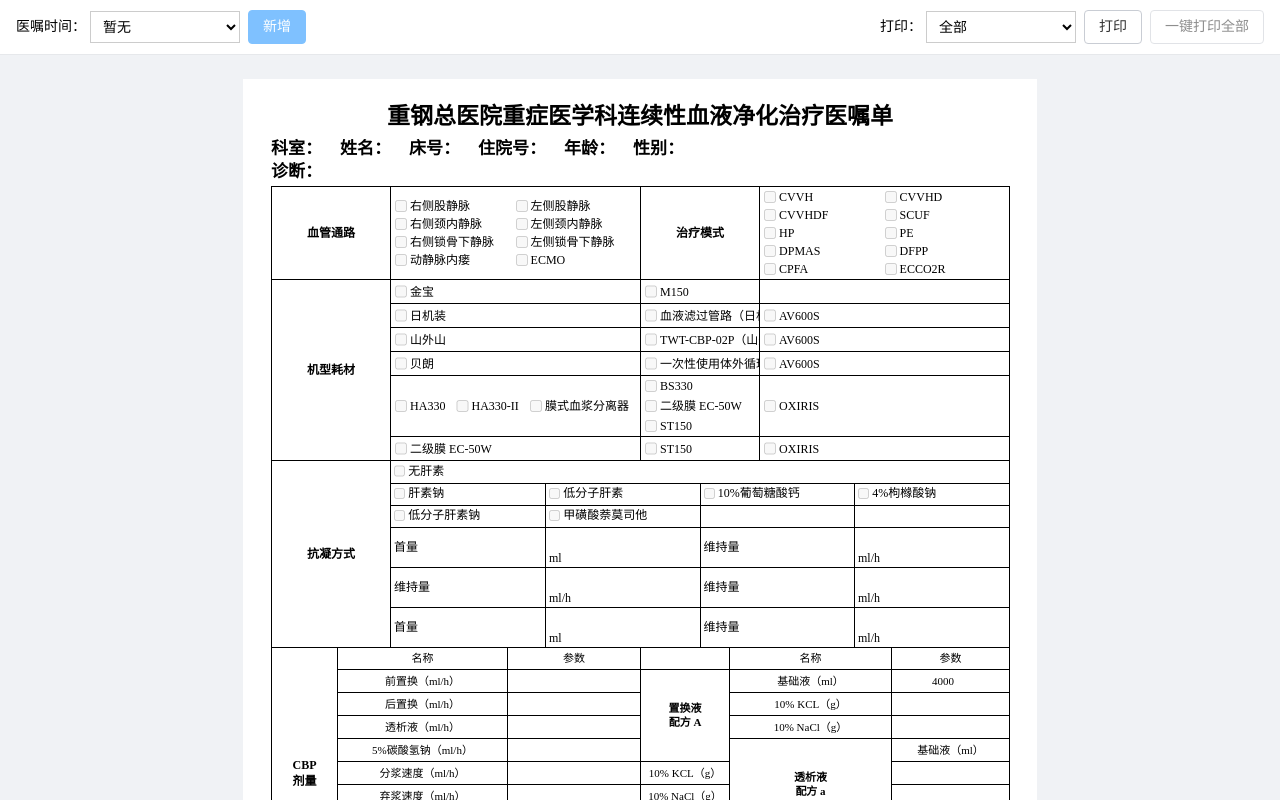
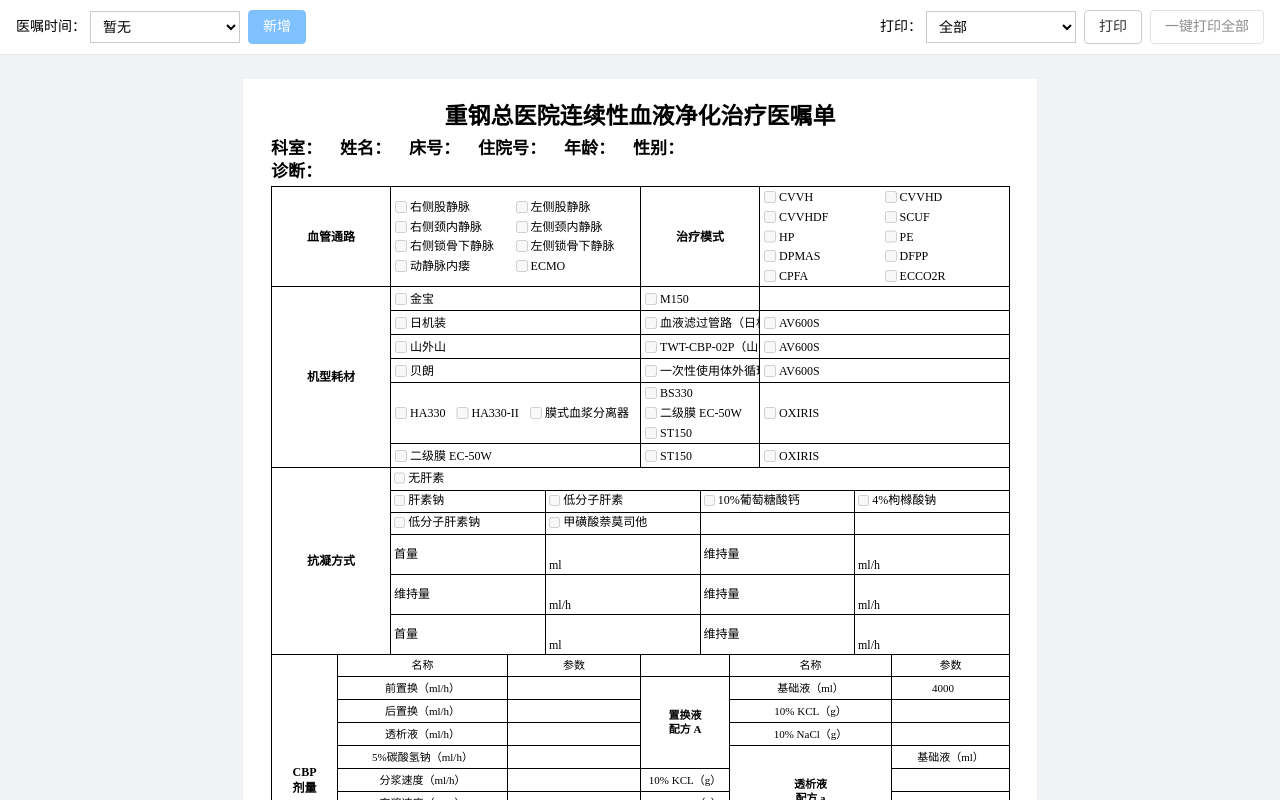
Before and after one commit to QS1314520ZHOU/icu-stats-form-jar, an Angular app in the folder sjm1-app/: page /form/crrtOrderForm in a window 1280 px wide. Built offline with nearby package versions, Linux system fonts and the light colour scheme; no server answers.

Commit message:
fix(crrt): 调整医嘱单标题与CRRT表格行高
- 医嘱单标题去掉'重症医学科'前缀
- crrtForm表格line-height调整为23px
- 移除check-grid屏幕媒体查询中的two-col覆盖

```diff
--- a/sjm1-app/src/app/crrt-order-form.component.css
+++ b/sjm1-app/src/app/crrt-order-form.component.css
@@ -1172,14 +1172,6 @@ label {
     gap: 4px 11px;
   }
 
-  .check-grid.two-col {
-    gap: 0;
-  }
-
-  .check-col {
-    gap: 2px;
-  }
-
   .check-grid label {
     gap: 3px;
     font-size: 12px;
--- a/sjm1-app/src/app/crrt-order-form.component.html
+++ b/sjm1-app/src/app/crrt-order-form.component.html
@@ -33,7 +33,7 @@
 <ng-template #crrtOrderPages let-order>
   <!-- ==================== 第一页 ==================== -->
   <section class="sheet crrt-print-page page-one" *ngIf="selectedPrintPage === null || selectedPrintPage === 1">
-    <h1>重钢总医院重症医学科连续性血液净化治疗医嘱单</h1>
+    <h1>重钢总医院连续性血液净化治疗医嘱单</h1>
     <ng-container *ngTemplateOutlet="patientInformation; context: { $implicit: order }"></ng-container>
 
     <!-- 上半部分：血管通路、治疗模式、机型耗材、抗凝方式 -->
--- a/sjm1-app/src/app/crrt-record.component.css
+++ b/sjm1-app/src/app/crrt-record.component.css
@@ -178,7 +178,7 @@ h1 {
   font-family: "SimSun", "宋体", serif;
   font-size: 7.3pt;
   font-weight: 400;
-  line-height: 1.05;
+  line-height: 23px;
 }
 
 .crrt-table th,
@@ -194,7 +194,7 @@ h1 {
   font-family: inherit;
   font-size: inherit;
   font-weight: 400;
-  line-height: 1.05;
+  line-height:23px;
   text-align: center;
   vertical-align: middle;
   overflow-wrap: anywhere;
```
